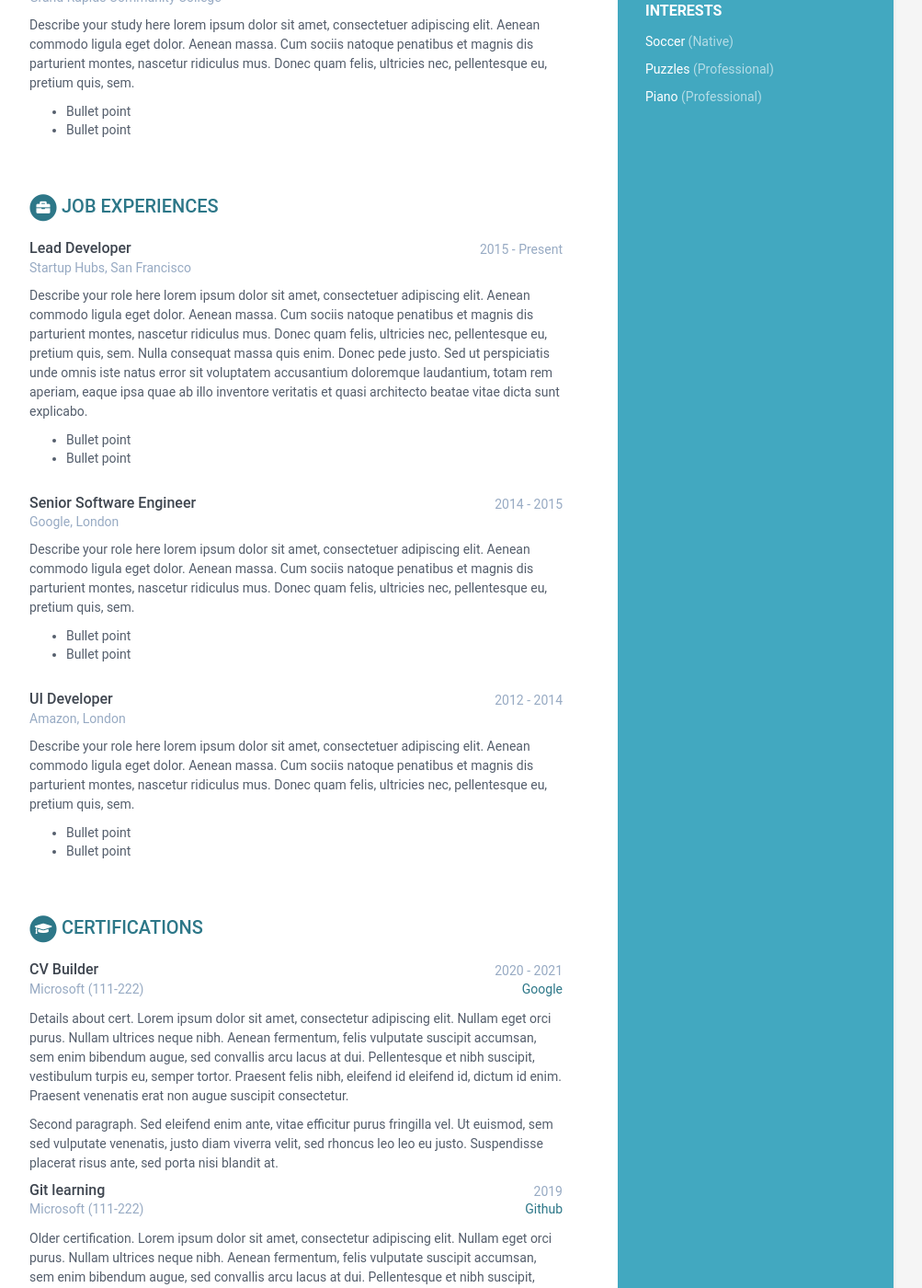
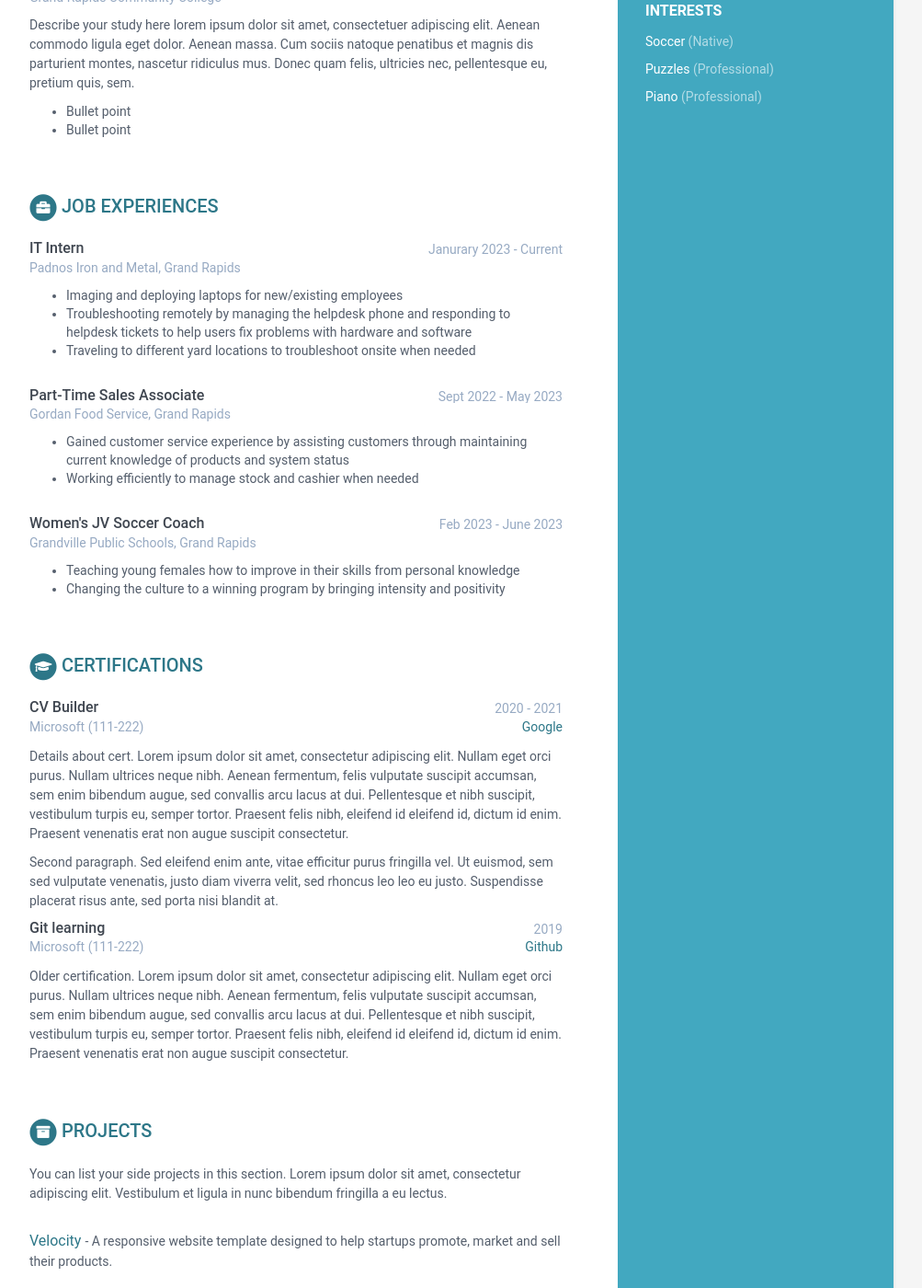
Before and after one commit to mscart-23/mscart-23.github.io, a Jekyll site: the page built from index.html, in a window 1280 px wide and 1400 px high, scrolled down 664 px. Shown: the whole window at 92% size, without its empty margins (168-1171 px from the left). Built offline with Jekyll 4.4.1, drawn with Linux system fonts in a browser that asks for light colours.

Commit message:
Work Experience updates

```diff
--- a/_data/data.yml
+++ b/_data/data.yml
@@ -77,44 +77,25 @@ education:
 experiences:
     title: Job Experiences
     info:
-      - role: Lead Developer
-        time: 2015 - Present
-        company: Startup Hubs, San Francisco
+      - role: IT Intern
+        time: Janurary 2023 - Current
+        company: Padnos Iron and Metal, Grand Rapids
         details: |
-          Describe your role here lorem ipsum dolor sit amet, consectetuer
-          adipiscing elit. Aenean commodo ligula eget dolor. Aenean massa.
-          Cum sociis natoque penatibus et magnis dis parturient montes,
-          nascetur ridiculus mus. Donec quam felis, ultricies nec,
-          pellentesque eu, pretium quis, sem. Nulla consequat massa quis
-          enim. Donec pede justo. Sed ut perspiciatis unde omnis iste natus
-          error sit voluptatem accusantium doloremque laudantium, totam rem
-          aperiam, eaque ipsa quae ab illo inventore veritatis et quasi
-          architecto beatae vitae dicta sunt explicabo.
-            - Bullet point
-            - Bullet point
-      - role: Senior Software Engineer
-        time: 2014 - 2015
-        company: Google, London
+            - Imaging and deploying laptops for new/existing employees
+            - Troubleshooting remotely by managing the helpdesk phone and responding to helpdesk tickets to help users fix problems with hardware and software
+            - Traveling to different yard locations to troubleshoot onsite when needed
+      - role: Part-Time Sales Associate
+        time: Sept 2022 - May 2023
+        company: Gordan Food Service, Grand Rapids
         details: |
-          Describe your role here lorem ipsum dolor sit amet, consectetuer
-          adipiscing elit. Aenean commodo ligula eget dolor. Aenean massa.
-          Cum sociis natoque penatibus et magnis dis parturient montes,
-          nascetur ridiculus mus. Donec quam felis, ultricies nec,
-          pellentesque eu, pretium quis, sem.
-            - Bullet point
-            - Bullet point
-      - role: UI Developer
-        time: 2012 - 2014
-        company: Amazon, London
+            - Gained customer service experience by assisting customers through maintaining current knowledge of products and system status
+            - Working efficiently to manage stock and cashier when needed
+      - role: Women's JV Soccer Coach
+        time: Feb 2023 - June 2023
+        company: Grandville Public Schools, Grand Rapids
         details: |
-          Describe your role here lorem ipsum dolor sit amet, consectetuer
-          adipiscing elit. Aenean commodo ligula eget dolor. Aenean massa.
-          Cum sociis natoque penatibus et magnis dis parturient montes,
-          nascetur ridiculus mus. Donec quam felis, ultricies nec,
-          pellentesque eu, pretium quis, sem.
-            - Bullet point
-            - Bullet point
-
+            - Teaching young females how to improve in their skills from personal knowledge
+            - Changing the culture to a winning program by bringing intensity and positivity
 certifications:
       title: Certifications
       list:
```
